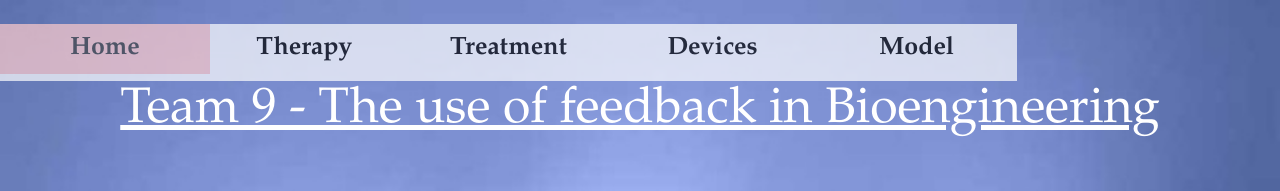
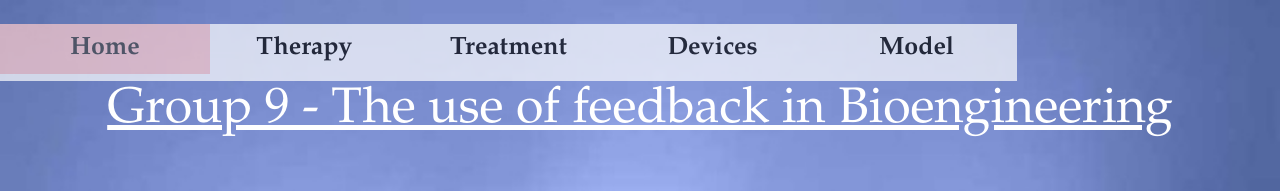
Before and after one commit to LinhHNG/ACS2214, a plain HTML site: page ACS2214.html in a window 1280 px wide. Shown: the top 191 px of the page. Drawn offline with nearby package versions, Linux system fonts and the light colour scheme.

Commit message:
title 2.2

```diff
--- a/ACS2214.html
+++ b/ACS2214.html
@@ -23,7 +23,7 @@ body {
 	</head>
 
   	<body>
-	<title> Team 9</title>
+	<title> Group 9</title>
 
 
 
@@ -38,7 +38,7 @@ body {
  </div>
 
 
-	<h1 style="font-size:50px;color: white;"> Team 9 - The use of feedback in Bioengineering </h1>
+	<h1 style="font-size:50px;color: white;"> Group 9 - The use of feedback in Bioengineering </h1>
 
 <div class=" blockquote"  >
 "Feedback is a response of a system that returns in some form as an input to influence the ongoing activity of the system. It is often used to achieve more desirable performance of the system and comes in a variety of forms."
```
